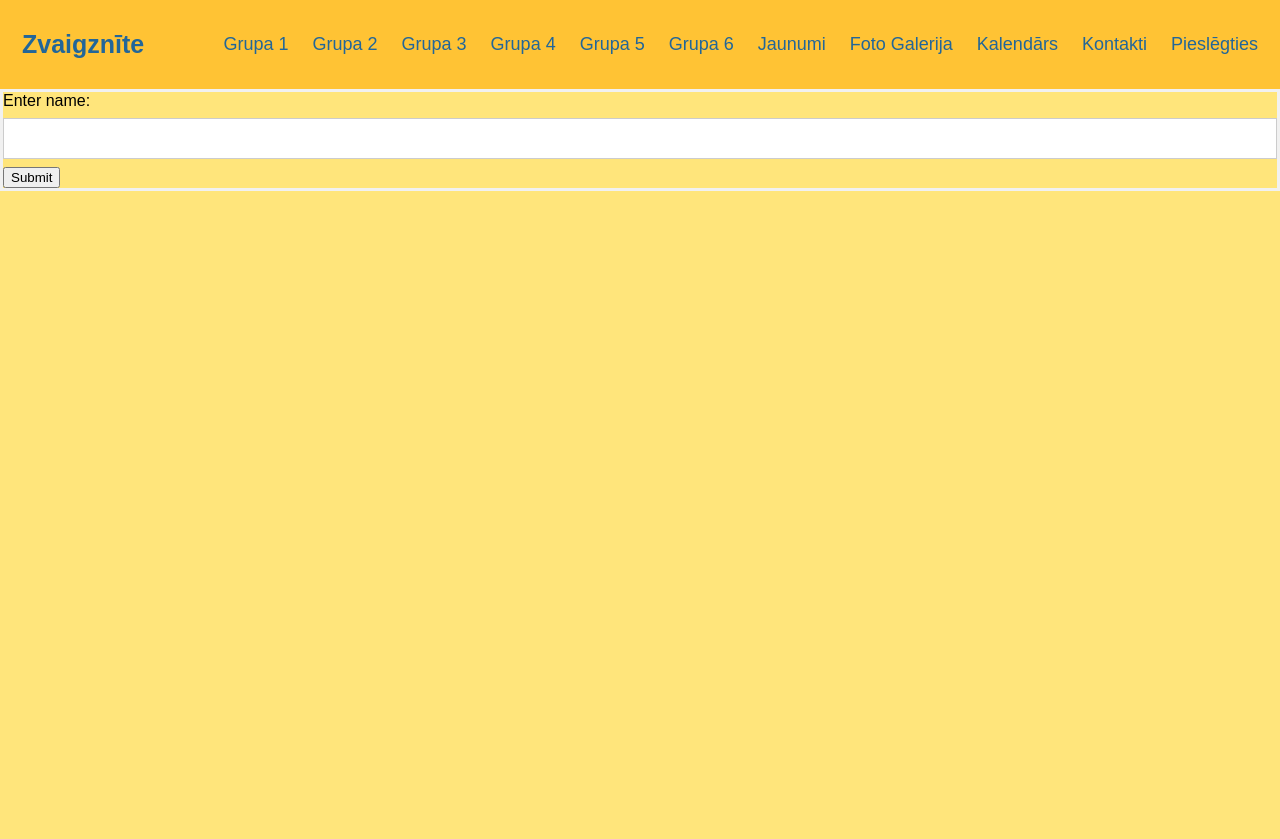
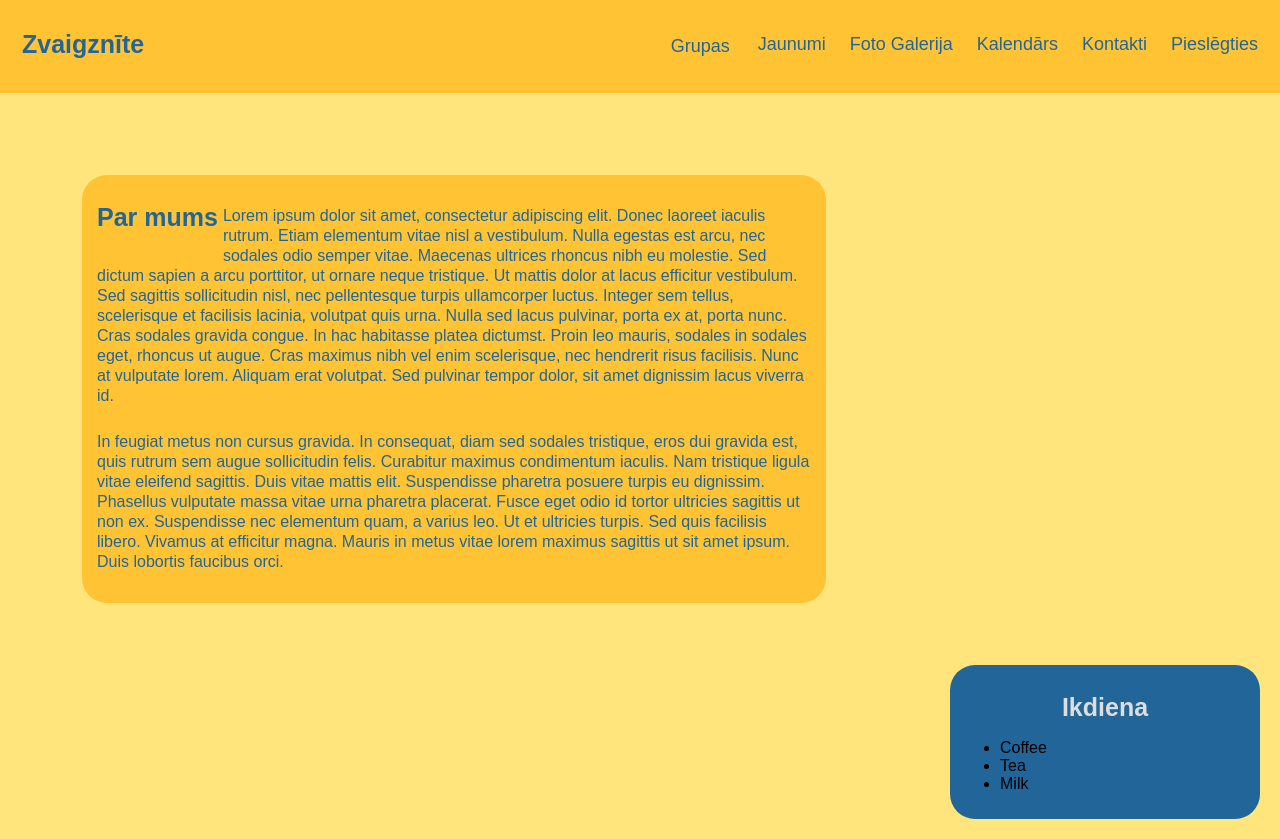
Before and after one commit to akrilaplekis/zvaigznite, a PHP site: page / in a window 1280 px wide. Before the commit the page ends 191 px from the top, so only its background shows below. Run offline with PHP 8.4, Linux system fonts and the light colour scheme.

Commit message:
kaut kas ir

```diff
--- a/index.css
+++ b/index.css
@@ -50,6 +50,8 @@ body {
     border-radius: 4px;
 }
 
+/* home page header */
+
 .header {
     overflow: hidden;
     background-color: #ffc334;
@@ -65,6 +67,7 @@ body {
     font-size: 18px;
     line-height: 25px;
     border-radius: 4px;
+
 }
 
 .header a.logo {
@@ -72,10 +75,10 @@ body {
     font-weight: bold;
 }
 
-.header a:hover {
+/* .header a:hover {
     background-color: #ffdb57;
     color: #226699;
-}
+}*/
 
 .header a.active {
     background-color: dodgerblue;
@@ -84,6 +87,60 @@ body {
 
 .header-right {
     float: right;
+}
+
+/* header dropdown */
+.dropdown {
+    float: left;
+    overflow: hidden;
+}
+
+.dropdown .dropbtn {
+    font-size: 18px;
+    border: none;
+    outline: none;
+    color: #226699;
+    padding: 14px 16px;
+    background-color: inherit;
+    font-family: inherit;
+    margin: 0;
+
+    float: left;
+    text-align: center;
+    text-decoration: none;
+    line-height: 25px;
+    border-radius: 4px;
+}
+
+.header a:hover, .dropdown:hover .dropbtn {
+    background-color: #ffdb57;
+    color: #226699;
+}
+
+.dropdown-content {
+    display: none;
+    position: absolute;
+    background-color: #ffdb57;
+    min-width: 160px;
+    /*box-shadow: 0px 8px 16px 0px rgba(0,0,0,0.2);*/
+    z-index: 2;
+}
+
+.dropdown-content a {
+    float: none;
+    color: #226699;
+    padding: 12px 16px;
+    text-decoration: none;
+    display: block;
+    text-align: left;
+}
+
+.dropdown-content a:hover {
+    background-color: #ffc334;
+}
+
+.dropdown:hover .dropdown-content {
+    display: block;
 }
 
 section {
@@ -167,3 +224,63 @@ span.psw {
         width: 100%;
     }
 }
+
+
+
+/* home page divs */
+
+.float-container {
+    padding: 20px;
+}
+
+.float-child-homeDiv {
+    float: left;
+    margin-top: 5%;
+    margin-left: 5%;
+    width: 60%;
+    background-color: #ffc334;
+    padding: 10px;
+    border-radius: 25px;
+}
+
+.float-child-homeDiv h1 {
+    flex: 1;
+    color: #226699;
+    text-align: center;
+    padding: 5px;
+    text-decoration: none;
+    font-size: 25px;
+    line-height: 20px;
+    border-radius: 4px;
+    float: left;
+}
+
+.float-child-homeDiv p {
+    color: #226699;
+    text-align: left;
+    padding: 5px;
+    text-decoration: none;
+    font-size: 16px;
+    line-height: 20px;
+    border-radius: 4px;
+}
+
+.float-child-homeDiv2 {
+    float: left;
+    margin-top: 5%;
+    margin-left: 75%;
+    width: 25%;
+    background-color: #226699;
+    padding: 10px;
+    border-radius: 25px;
+}
+
+.float-child-homeDiv2 h1 {
+    color: #ddd;
+    text-align: center;
+    padding: 5px;
+    text-decoration: none;
+    font-size: 25px;
+    line-height: 20px;
+    border-radius: 4px;
+}
--- a/index.php
+++ b/index.php
@@ -10,12 +10,16 @@
     <div class="header">
         <a href="#default" class="logo">Zvaigznīte</a>
         <div class="header-right">
-            <a>Grupa 1</a>
-            <a>Grupa 2</a>
-            <a>Grupa 3</a>
-            <a>Grupa 4</a>
-            <a>Grupa 5</a>
-            <a>Grupa 6</a>
+            <div class="dropdown">
+                <button class="dropbtn">Grupas
+                    <i class="fa fa-caret-down"></i>
+                </button>
+                <div class="dropdown-content">
+                    <a href="#">Zvaniņi</a>
+                    <a href="#">Bitītes</a>
+                    <a href="#">Kumelītes</a>
+                </div>
+            </div>
             <a>Jaunumi</a>
             <a href="foto.php">Foto Galerija</a>
             <a>Kalendārs</a>
@@ -24,11 +28,21 @@
         </div>
     </div>
 
-    <form method="post" action="process.php">
-  Enter name: <input type="text" name="fname">
-  <input type="submit">
-</form>
-
+    <div class="float-container">
+        <div class="float-child-homeDiv">
+            <h1>Par mums</h1>
+            <p>Lorem ipsum dolor sit amet, consectetur adipiscing elit. Donec laoreet iaculis rutrum. Etiam elementum vitae nisl a vestibulum. Nulla egestas est arcu, nec sodales odio semper vitae. Maecenas ultrices rhoncus nibh eu molestie. Sed dictum sapien a arcu porttitor, ut ornare neque tristique. Ut mattis dolor at lacus efficitur vestibulum. Sed sagittis sollicitudin nisl, nec pellentesque turpis ullamcorper luctus. Integer sem tellus, scelerisque et facilisis lacinia, volutpat quis urna. Nulla sed lacus pulvinar, porta ex at, porta nunc. Cras sodales gravida congue. In hac habitasse platea dictumst. Proin leo mauris, sodales in sodales eget, rhoncus ut augue. Cras maximus nibh vel enim scelerisque, nec hendrerit risus facilisis. Nunc at vulputate lorem. Aliquam erat volutpat. Sed pulvinar tempor dolor, sit amet dignissim lacus viverra id. </p>
+            <p>In feugiat metus non cursus gravida. In consequat, diam sed sodales tristique, eros dui gravida est, quis rutrum sem augue sollicitudin felis. Curabitur maximus condimentum iaculis. Nam tristique ligula vitae eleifend sagittis. Duis vitae mattis elit. Suspendisse pharetra posuere turpis eu dignissim. Phasellus vulputate massa vitae urna pharetra placerat. Fusce eget odio id tortor ultricies sagittis ut non ex. Suspendisse nec elementum quam, a varius leo. Ut et ultricies turpis. Sed quis facilisis libero. Vivamus at efficitur magna. Mauris in metus vitae lorem maximus sagittis ut sit amet ipsum. Duis lobortis faucibus orci.</p>
+        </div>
+        <div class="float-child-homeDiv2">
+            <h1>Ikdiena</h1>
+            <ul>
+                <li>Coffee</li>
+                <li>Tea</li>
+                <li>Milk</li>
+            </ul>
+        </div>
+    </div>
 
 <?php
 if ($_SERVER["REQUEST_METHOD"] == "POST") {
```
